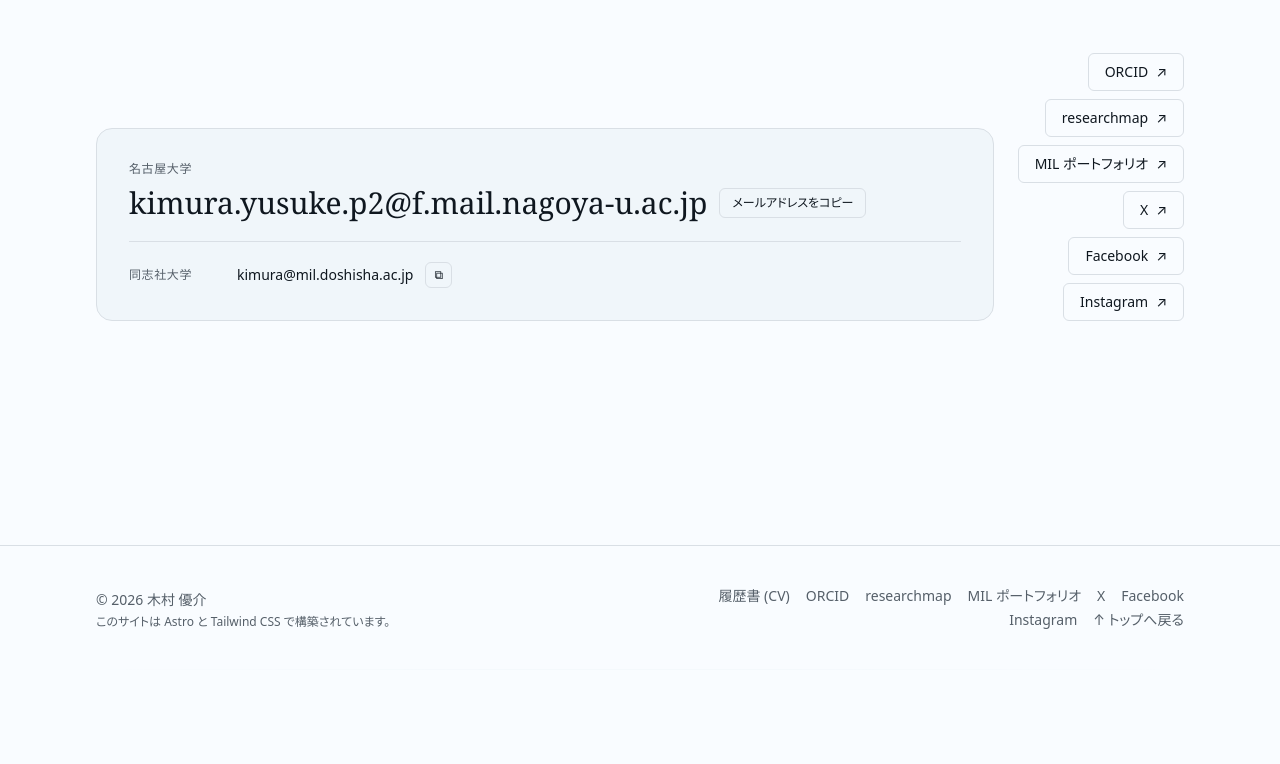
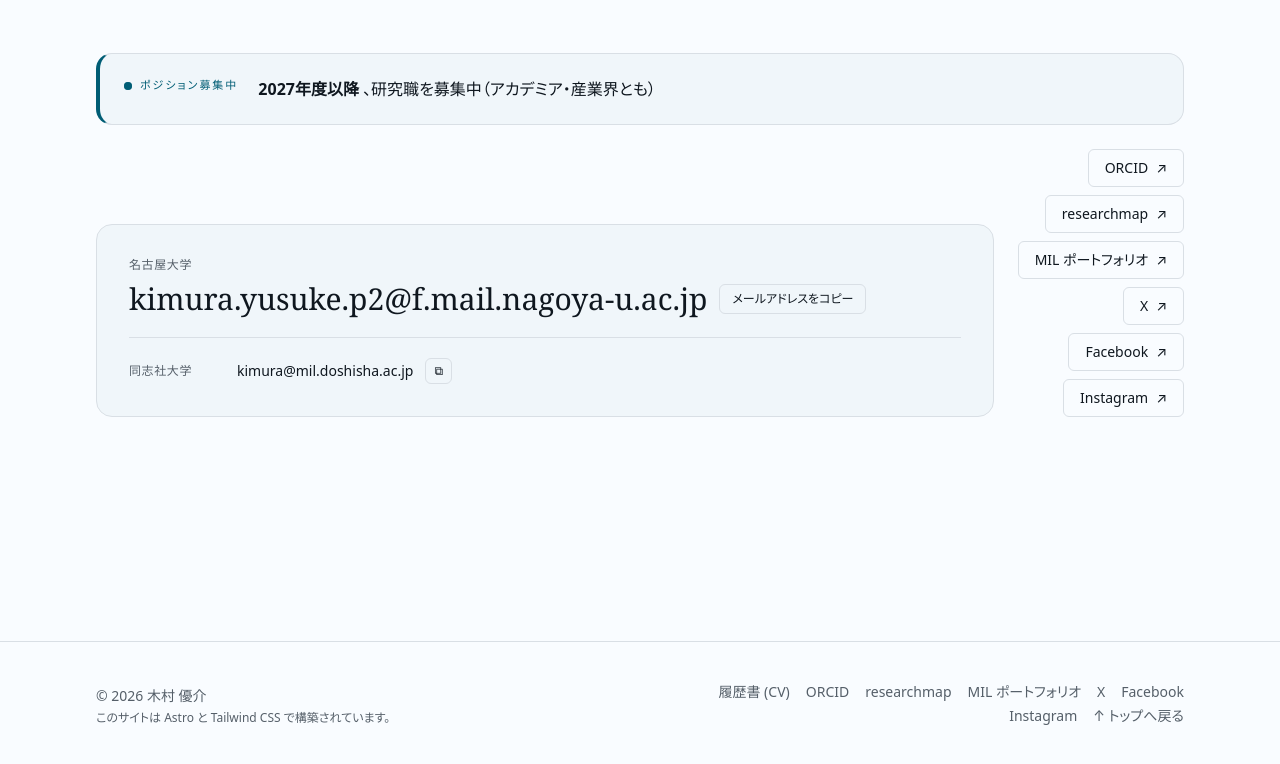
Before and after one commit to usk-Kimura/usk-Kimura.github.io, an Astro site: page / in a window 1280 px wide. Shown: the part 10001-10765 px from the top of the page. Before the commit the page ends 10671 px from the top, so only its background shows below. Built offline with nearby package versions, Linux system fonts and the light colour scheme; Astro itself is replaced by a stand-in of ours.

Commit message:
Add "Open to opportunities" banner in Contact section
A pill badge with pulsing dot above the email card, displayed only
when profile.openToOpportunities is set. Set to null in the data
file once a position is secured to remove the banner site-wide.

Co-Authored-By: Claude Opus 4.7 <noreply@anthropic.com>

```diff
--- a/src/components/Contact.astro
+++ b/src/components/Contact.astro
@@ -10,6 +10,7 @@ const s = t(locale);
 
 const primary = profile.emails.find((e) => e.primary) ?? profile.emails[0];
 const others = profile.emails.filter((e) => e !== primary);
+const opp = profile.openToOpportunities;
 ---
 
 <Section
@@ -20,6 +21,24 @@ const others = profile.emails.filter((e) => e !== primary);
     ? '研究に関するお問い合わせや共同研究のご相談は、以下のメールアドレスまたは外部リンクからお気軽にご連絡ください。'
     : 'Feel free to reach out about research, collaborations, or invitations via email or the links below.'}
 >
+  {
+    opp && (
+      <div class="mb-6 surface p-5 md:p-6 border-l-4 border-l-[var(--accent)] flex flex-col sm:flex-row sm:items-center gap-3 sm:gap-5">
+        <span class="inline-flex items-center gap-2 self-start font-mono text-[11px] uppercase tracking-[0.18em] text-[var(--accent)]">
+          <span class="relative flex w-2 h-2" aria-hidden="true">
+            <span class="absolute inline-flex w-full h-full rounded-full bg-[var(--accent)] opacity-60 motion-safe:animate-ping" />
+            <span class="relative inline-flex w-2 h-2 rounded-full bg-[var(--accent)]" />
+          </span>
+          {locale === 'ja' ? 'ポジション募集中' : 'Open to opportunities'}
+        </span>
+        <p class="text-sm md:text-base leading-snug">
+          <strong class="font-semibold">{opp.startFrom[locale]}</strong>
+          {locale === 'ja' ? '、' : ' — '}{opp.detail[locale]}
+        </p>
+      </div>
+    )
+  }
+
   <div class="grid gap-6 md:grid-cols-[1fr_auto] md:items-end">
     <div class="surface p-6 md:p-8">
       <p class="text-xs font-mono uppercase tracking-wider text-muted">{primary.label[locale]}</p>
--- a/src/data/profile.ts
+++ b/src/data/profile.ts
@@ -43,6 +43,16 @@ export const profile: Profile = {
       en: 'Portrait of Yusuke Kimura',
     },
   },
+  openToOpportunities: {
+    startFrom: {
+      ja: '2027年度以降',
+      en: 'starting April 2027',
+    },
+    detail: {
+      ja: '研究職を募集中（アカデミア・産業界とも）',
+      en: 'Open to research positions in academia and industry',
+    },
+  },
   links: [
     {
       label: { ja: 'ORCID', en: 'ORCID' },
--- a/src/data/types.ts
+++ b/src/data/types.ts
@@ -31,6 +31,14 @@ export type Profile = {
     src: string; // fallback JPEG src
     alt: LocalizedString;
   };
+  /** "Looking for next position" banner. Set to `null` once a position is
+   *  secured so the badge stops rendering site-wide. */
+  openToOpportunities?: {
+    /** Short text for the start-time (e.g. "2027年度以降"). */
+    startFrom: LocalizedString;
+    /** What kind of position is being sought. */
+    detail: LocalizedString;
+  } | null;
 };
 
 export type CareerEntry = {
```
